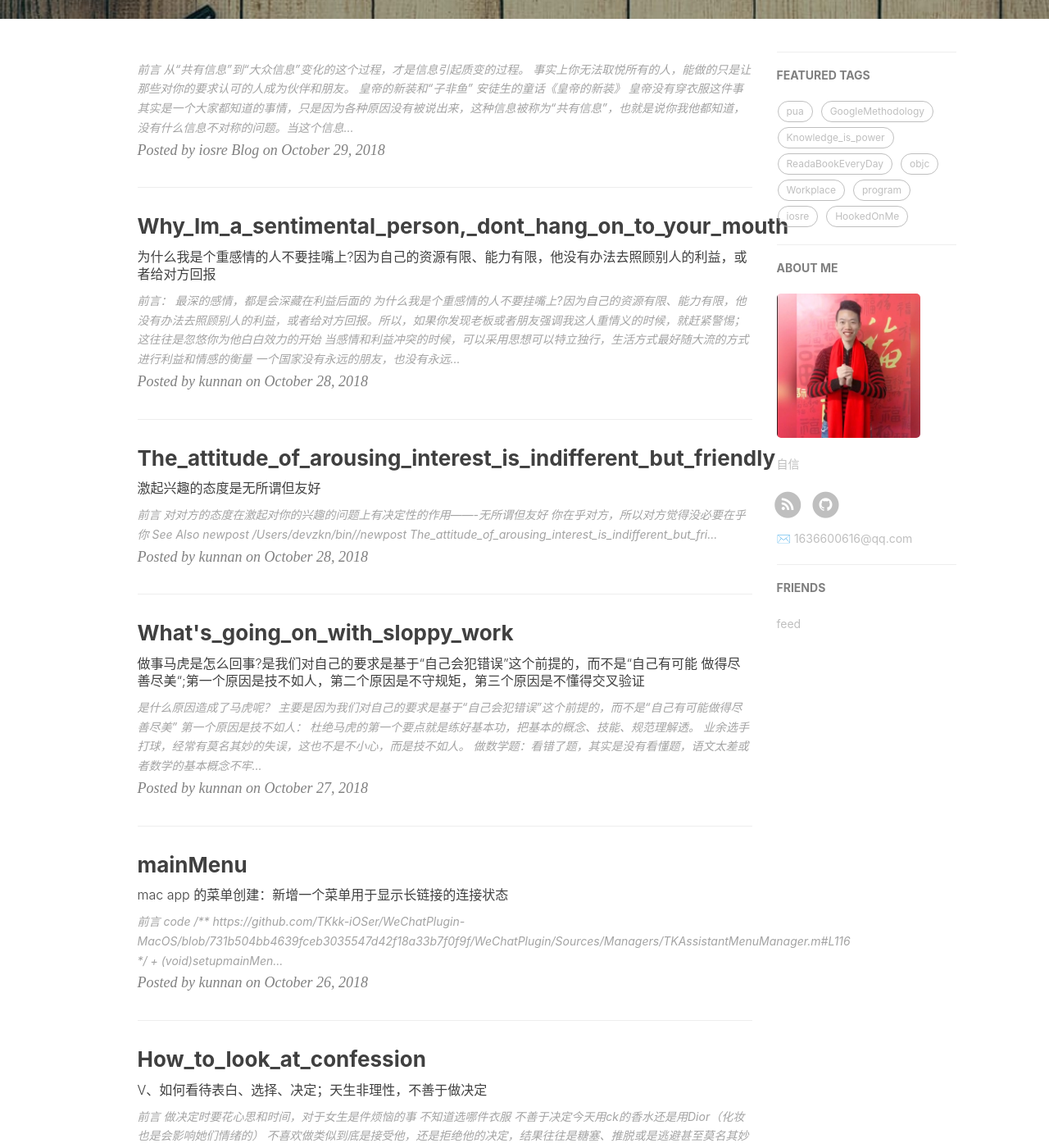
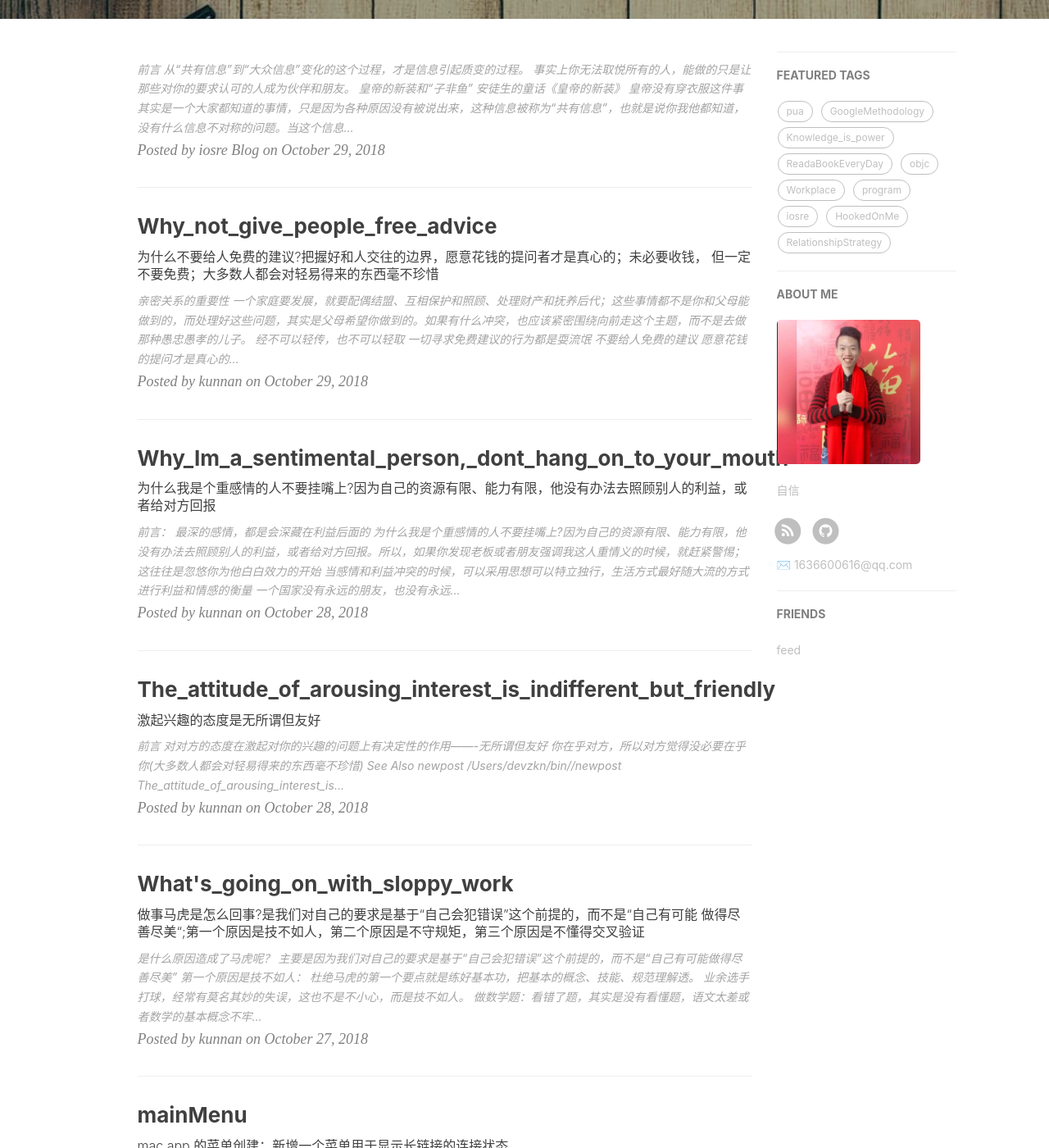
Before and after one commit to pua1203/pua1203.github.io, a Jekyll site: the page built from index.html, in a window 1280 px wide and 1400 px high, scrolled down 415 px. Shown: the whole window at 82% size. Built offline with Jekyll 4.4.1, drawn with Linux system fonts in a browser that asks for light colours; nearby versions of some CDN libraries; the list of posts is cut into pages by our own code; comment, search, counter and statistics services are not loaded; some of the changed text lies outside the part shown.

Commit message:
建立信任的过程，就是通过付费来实现的，付费会筛选掉那些开玩笑、不真心的人们

````diff
--- a/_posts/HookedOnMe/2018-10-28-The_attitude_of_arousing_interest_is_indifferent_but_friendly.md
+++ b/_posts/HookedOnMe/2018-10-28-The_attitude_of_arousing_interest_is_indifferent_but_friendly.md
@@ -16,7 +16,7 @@ subtitle: 激起兴趣的态度是无所谓但友好
 # 前言
 
 * 对对方的态度在`激起对你的兴趣的问题上`有决定性的作用-------`无所谓但友好`
-  * 你在乎对方，所以对方觉得没必要在乎你
+  * 你在乎对方，所以对方觉得没必要在乎你(`大多数人都会对轻易得来的东西毫不珍惜`)
 
 
 
--- /dev/null
+++ b/_posts/RelationshipStrategy/2018-10-29-Why_not_give_people_free_advice.md
@@ -0,0 +1,66 @@
+---
+layout: post
+title: Why_not_give_people_free_advice
+date: 2018-10-29
+tag: RelationshipStrategy
+site: https://zhangkn.github.io
+catalog: true
+author: kunnan
+subtitle: 为什么不要给人免费的建议?把握好和人交往的边界，愿意花钱的提问者才是真心的；未必要收钱， 但一定不要免费；大多数人都会对轻易得来的东西毫不珍惜
+---
+
+
+
+
+
+
+
+# 亲密关系的重要性
+
+一个家庭要发展，就要配偶结盟、互相保护和照顾、处理财产和抚养后代；这些事情都不是你和父母能做到的，而处理好这些问题，其实是父母希望你做到的。如果有什么冲突，也应该紧密围绕`向前走`这个主题，而不是去做那种愚忠愚孝的儿子。
+
+
+
+
+
+
+
+
+
+# 经不可以轻传，也不可以轻取
+
+
+
+
+
+
+
+* 一切寻求免费建议的行为都是耍流氓
+
+* 不要给人免费的建议
+
+
+
+
+
+#### 愿意花钱的提问才是真心的
+
+
+
+* 建立信任的过程，就是通过付费来实现的，付费会筛选掉那些开玩笑、不真心的人们。
+
+
+
+
+
+
+
+
+# See Also
+
+>* newpost
+>
+```
+/Users/devzkn/bin//newpost Why_not_give_people_free_advice 为什么不要给人免费的建议?把握好和人交往的边界，愿意花钱的提问者才是真心的；未必要收钱， 但一定不要免费；大多数人都会对轻易得来的东西毫不珍惜 -t RelationshipStrategy
+> #原来""的参数，需要自己加上""
+```
````
